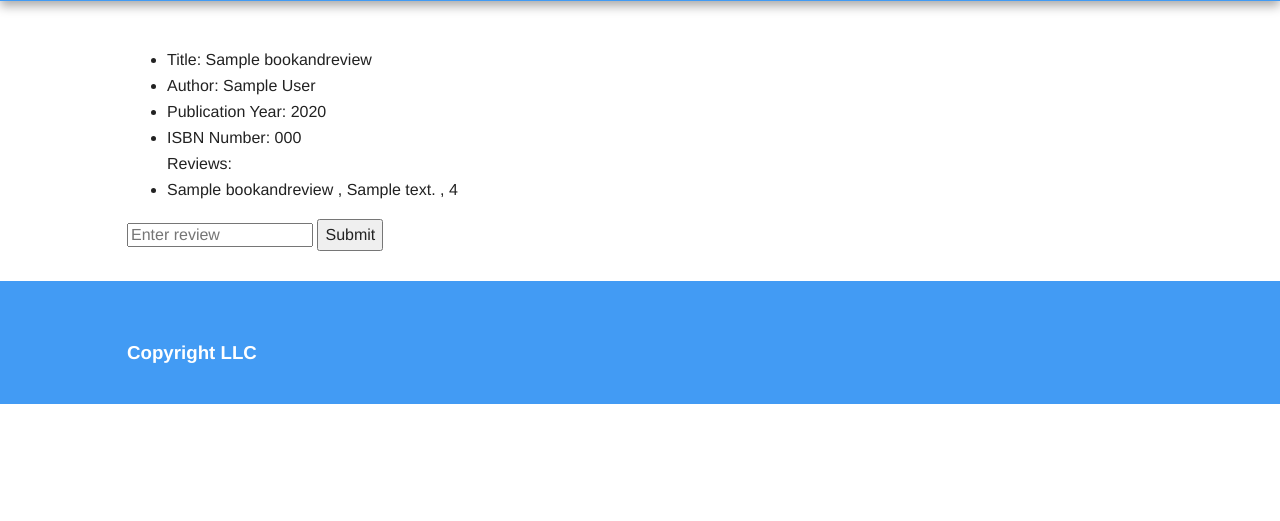
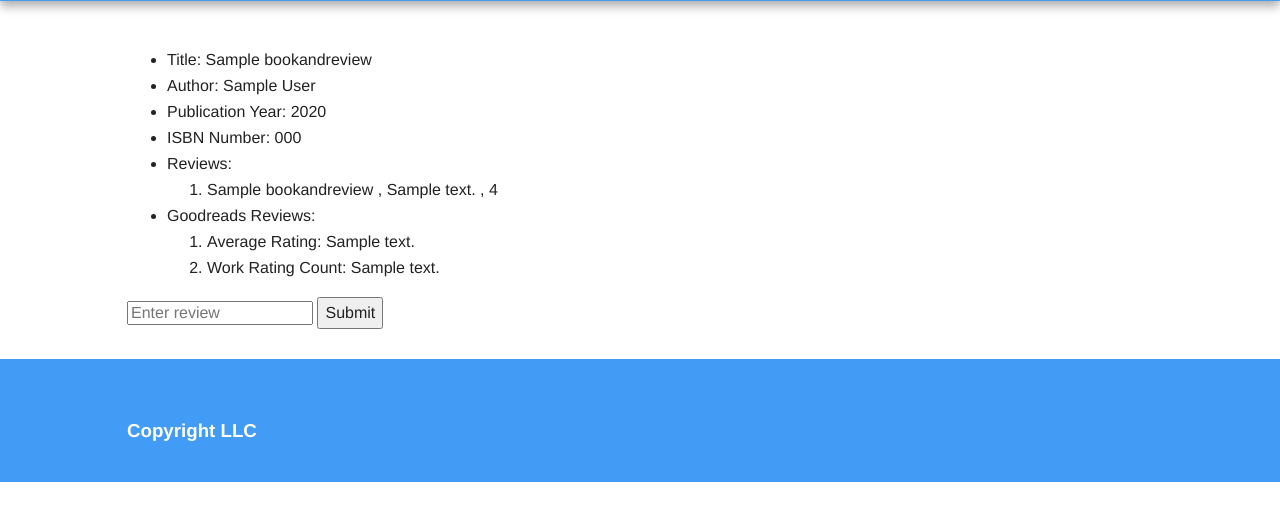
Before and after one commit to i4ali/ImransBookReviewWebsite, a Flask app: template imransbookreviewapp/templates/bookdetails.html in a window 1280 px wide. Shown: the part 95-616 px from the top of the page. Run offline with Flask 2, Linux system fonts and the light colour scheme; the template is opened without the code that fills it: most values are stand-ins (such as "Sample title", 1, 10 or a date in 2020).

Commit message:
added reviews from goodreads

```diff
--- a/imransbookreviewapp/application.py
+++ b/imransbookreviewapp/application.py
@@ -53,7 +53,7 @@ def login():
     return redirect(url_for("index"))
 
 
-@app.route("/search", methods=["POST"])
+@app.route("/searchresults", methods=["POST"])
 def books():
     search = request.form.get("search")
     # search doesnt return any result
@@ -79,7 +79,13 @@ def bookdetails(title):
         # reviews = db.execute("SELECT user_id,comment,rating from book_users where book_id = :book_id and comment is not NULL", {"book_id": book.id}).fetchall()
         reviews = db.execute("SELECT BU.user_id, U.name, BU.comment, BU.rating from book_users BU JOIN "
                    "users U ON BU.user_id = U.id and BU.comment is not NULL and BU.book_id = :book_id", {"book_id": book.id}).fetchall()
-        return render_template("bookdetails.html", bookandreviews=[book, reviews])
+        goodread = requests.get("https://www.goodreads.com/book/review_counts.json",
+                     params={"key": "xdkayXsFDOp6XyzrVLrGRw", "isbns": book.isbn})
+        goodread = goodread.json()
+        average_rating = goodread['books'][0]['average_rating']
+        work_ratings_count = goodread['books'][0]['work_ratings_count']
+
+        return render_template("bookdetails.html", bookandreviews=[book, reviews, average_rating, work_ratings_count])
 
 
 if __name__ == '__main__':
--- a/imransbookreviewapp/templates/base.html
+++ b/imransbookreviewapp/templates/base.html
@@ -7,8 +7,8 @@
         <meta name="description" content="">
         <meta name="viewport" content="width=device-width, initial-scale=1">
 
-        <link rel="stylesheet" type="text/css" href="static/css/normalize.min.css">
-        <link rel="stylesheet" type="text/css" href="static/css/main.css">
+        <link rel="stylesheet" type="text/css" href="../static/css/normalize.min.css">
+        <link rel="stylesheet" type="text/css" href="../static/css/main.css">
 
         <script src="../static/js/vendor/modernizr-2.8.3-respond-1.4.2.min.js"></script>
     </head>
--- a/imransbookreviewapp/templates/bookdetails.html
+++ b/imransbookreviewapp/templates/bookdetails.html
@@ -16,12 +16,28 @@
         <li>
             ISBN Number: {{ bookandreviews[0].isbn }}
         </li>
-        Reviews:
+        <li>
+            Reviews:
+        </li>
+        <ol>
         {% for review in bookandreviews[1] %}
             <li>
                 {{ review.name }} , {{ review.comment }} , {{ review.rating }}
             </li>
         {% endfor %}
+        </ol>
+        <li>
+            Goodreads Reviews:
+            <ol>
+                <li>
+                    Average Rating: {{ bookandreviews[2] }}
+                </li>
+                <li>
+                    Work Rating Count: {{ bookandreviews[3] }}
+                </li>
+            </ol>
+        </li>
+
     </ul>
     <form action="{{ url_for('bookdetails', title = bookandreviews[0].title) }}" method="post">
         <div>
--- a/imransbookreviewapp/templates/error.html
+++ b/imransbookreviewapp/templates/error.html
@@ -1,4 +1,4 @@
-{% extends "index.html" %}
+{% extends "base.html" %}
 {% block heading %}
     ERROR PAGE
 {% endblock %}
--- a/imransbookreviewapp/templates/login.html
+++ b/imransbookreviewapp/templates/login.html
@@ -5,10 +5,10 @@
 {% block body %}
     <form action="{{ url_for('login') }}" method="post">
         <div>
-            <input name="name" placeholder="user name">
+            <input name="name" type="text" placeholder="user name">
         </div>
         <div>
-            <input name="password" placeholder="password">
+            <input name="password" type="password" placeholder="password">
         </div>
         <div>
             <button>Submit</button>
```
